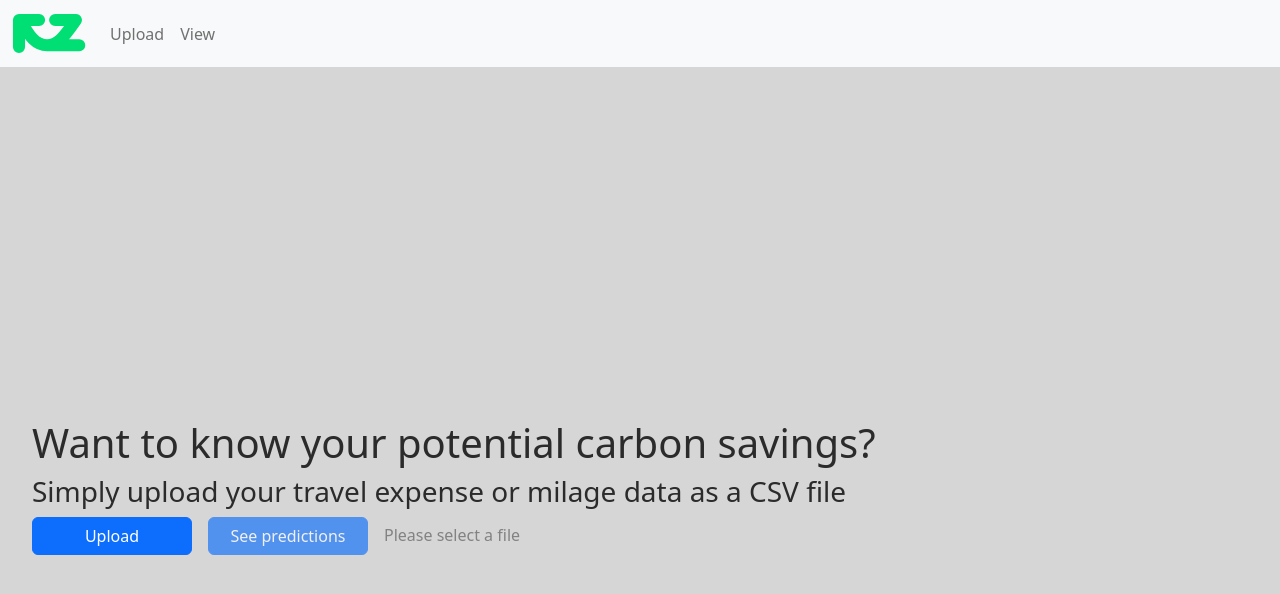
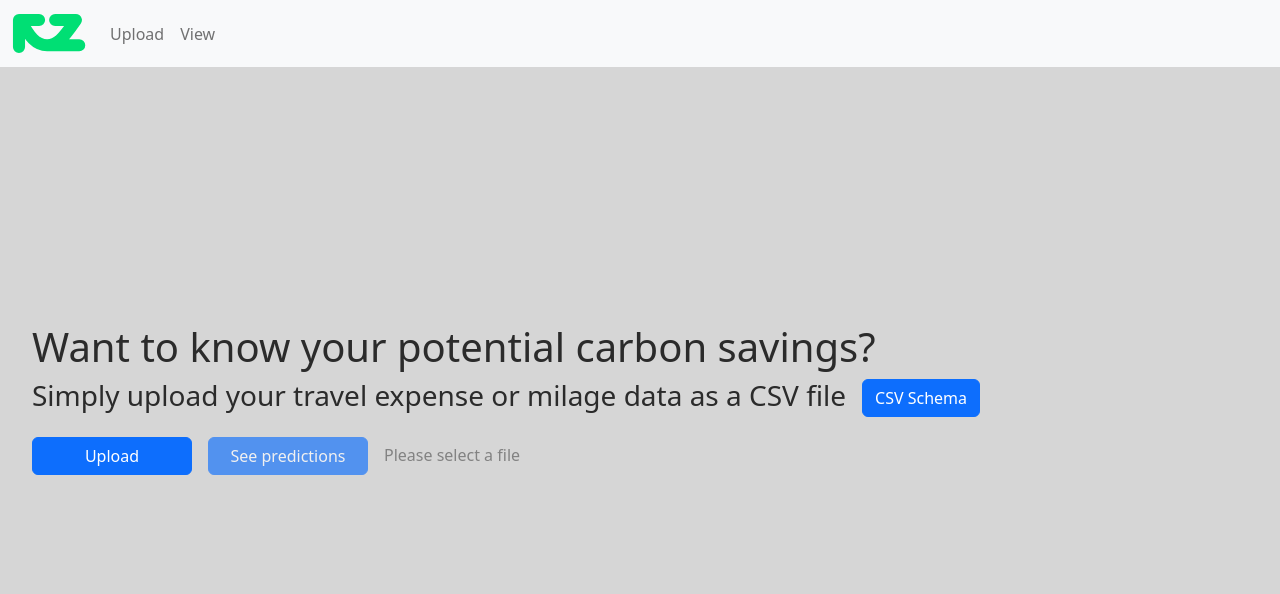
Before and after one commit to philipmortimer/Carbon-Emissions, a React (Create React App) app in the folder frontend/route-zero-enterprise/: page / in a window 1280 px wide. Shown: the top 594 px of the page. Built offline with nearby package versions, Linux system fonts and the light colour scheme.

Commit message:
added csvschema prompt

```diff
--- /dev/null
+++ b/frontend/route-zero-enterprise/src/components/Prompts/Prompts.js
@@ -0,0 +1,31 @@
+import React, {useState} from 'react';
+import Button from 'react-bootstrap/Button';
+import Modal from 'react-bootstrap/Modal';
+
+export const PromptSchemaCSV = (props) => {
+
+    const [shown, setShown] = useState(false);
+
+    const handleClose = () => setShown(false);
+    const handleShow = () => setShown(true);
+
+    return(
+        <div className={`${props.className}`}>
+            <Button className={`${props.className}-button`} variant="primary" onClick={handleShow}>
+                CSV Schema
+            </Button>
+
+            <Modal show={shown} onHide={handleClose}>
+                <Modal.Header closeButton>
+                    <Modal.Title>CSV Schema</Modal.Title>
+                </Modal.Header>
+                    <Modal.Body>Schema</Modal.Body>
+                <Modal.Footer>
+                    <Button variant="secondary" onClick={handleClose}>
+                        Close
+                    </Button>
+                </Modal.Footer>
+            </Modal>
+        </div>
+    );
+};
--- a/frontend/route-zero-enterprise/src/data/backend.js
+++ b/frontend/route-zero-enterprise/src/data/backend.js
@@ -4,5 +4,5 @@ export const params = {
 };
 
 export const client = {
-    local_id: ""
+    request_id: "" //store in localstorage? this relates to updating the policy & re-requesting graphs on visualise page
 };
--- a/frontend/route-zero-enterprise/src/pages/Home/Home.js
+++ b/frontend/route-zero-enterprise/src/pages/Home/Home.js
@@ -3,6 +3,7 @@ import { Button, Row, Col, Container } from 'react-bootstrap';
 
 import { UploadButton } from '../../components/Upload/Upload.js';
 import { PredictButton } from '../../components/SeePredictions/SeePredictions.js';
+import { PromptSchemaCSV } from '../../components/Prompts/Prompts.js';
 
 import "./Home.scss";
 
@@ -22,7 +23,10 @@ export const Home = () => {
         <div className="centre-grid">
             <div className="custom-container">
                 <h1>Want to know your potential carbon savings?</h1>
-                <h3>Simply upload your travel expense or milage data as a CSV file</h3>
+                <div className="csv-prompt">
+                    <h3>Simply upload your travel expense or milage data as a CSV file</h3>
+                    <PromptSchemaCSV className="homepage-csv-schema"/>
+                </div>
                 <div className="buttons">
                     <UploadButton setFile={setFile} validity={validity}/>
                     <PredictButton file={file} validity={validity} setValidity={setValidity}/>
--- a/frontend/route-zero-enterprise/src/pages/Home/Home.scss
+++ b/frontend/route-zero-enterprise/src/pages/Home/Home.scss
@@ -1,5 +1,5 @@
 .custom-container{
-    margin-top: 20rem;
+    margin-top: 28vh;
     //padding: 0 4rem 0 4rem;
 }
 
@@ -8,3 +8,18 @@
     grid-template-columns: 10rem 10rem 20rem;
     gap: 1rem;
 }
+
+.csv-prompt{
+    display: flex;
+    flex-direction: row;
+    margin-bottom: 1rem;
+}
+
+.homepage-csv-schema{
+
+}
+
+.homepage-csv-schema-button{
+    margin-left: 1rem;
+    white-space: nowrap;
+}
```
